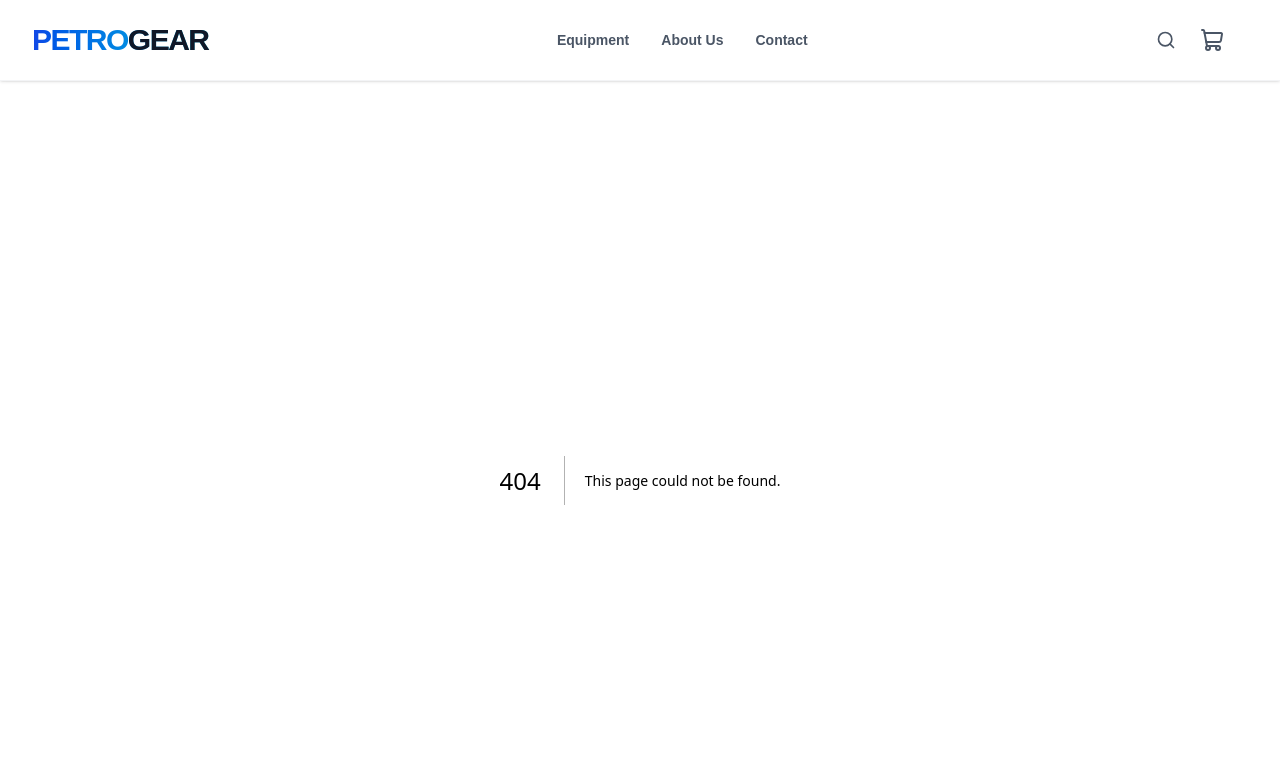
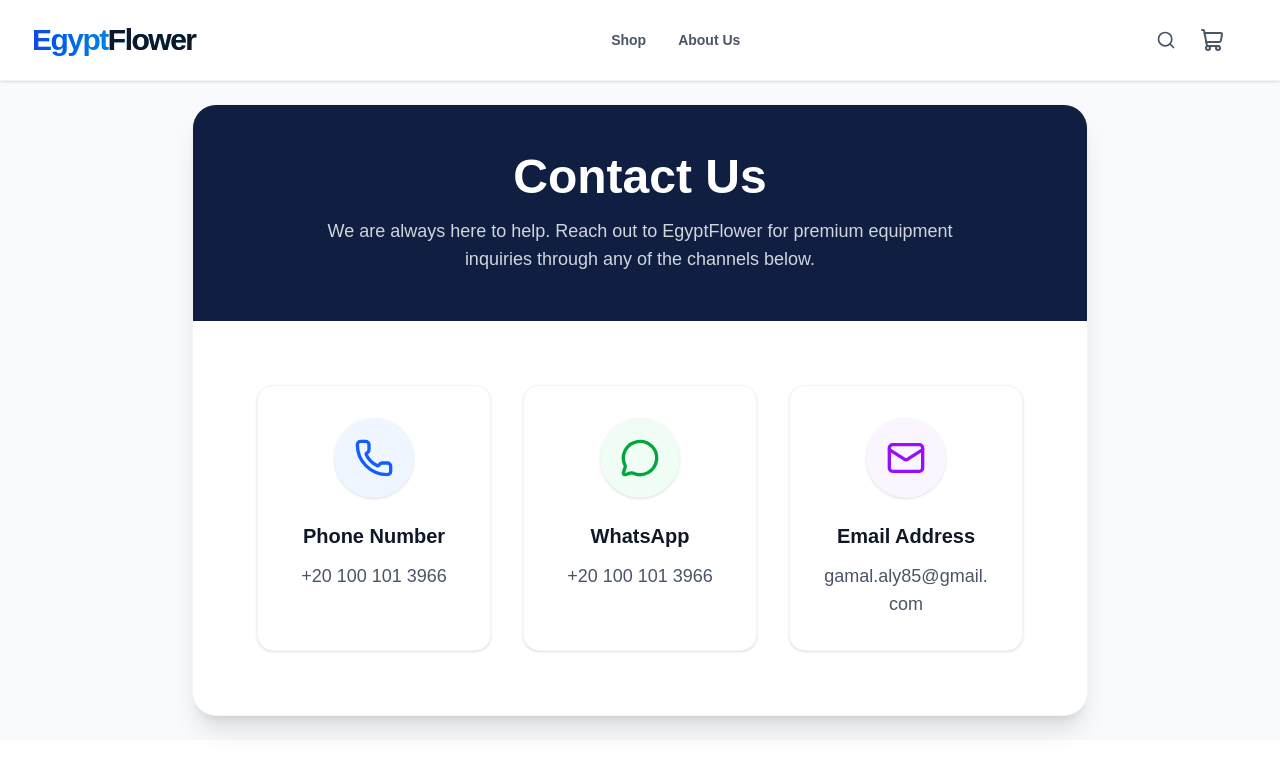
Before and after one commit to heshammera/egyptflower, a Next.js app: page /contact in a window 1280 px wide. Before the commit this address had no page. Shown: the top 778 px of the page. Built offline with nearby package versions, Linux system fonts and the light colour scheme.

Commit message:
Update branding to EgyptFlower, change Equipment to Shop, and add Contact page

```diff
--- /dev/null
+++ b/src/app/contact/page.tsx
@@ -0,0 +1,49 @@
+import { Phone, Mail, MessageCircle } from 'lucide-react'
+
+export default function ContactPage() {
+  return (
+    <div className="min-h-[80vh] bg-gray-50 flex flex-col items-center justify-center p-6">
+      <div className="max-w-4xl w-full bg-white rounded-3xl shadow-xl overflow-hidden border border-gray-100">
+        <div className="bg-slate-900 p-12 text-center relative overflow-hidden">
+          <div className="absolute top-0 left-0 w-full h-full bg-blue-600/10" />
+          <h1 className="text-4xl md:text-5xl font-black text-white mb-4 relative z-10">Contact Us</h1>
+          <p className="text-gray-300 text-lg relative z-10 max-w-2xl mx-auto">
+            We are always here to help. Reach out to EgyptFlower for premium equipment inquiries through any of the channels below.
+          </p>
+        </div>
+
+        <div className="p-8 md:p-16 grid grid-cols-1 md:grid-cols-3 gap-8">
+          <div className="flex flex-col items-center text-center p-8 bg-white rounded-2xl shadow-sm hover:shadow-xl transition-all duration-300 border border-gray-100 group">
+            <div className="w-20 h-20 bg-blue-50 group-hover:bg-blue-600 text-blue-600 group-hover:text-white transition-colors rounded-full flex items-center justify-center mb-6 shadow-sm">
+              <Phone className="w-10 h-10" />
+            </div>
+            <h3 className="text-xl font-black text-gray-900 mb-3">Phone Number</h3>
+            <a href="tel:+201001013966" className="text-gray-600 font-medium text-lg hover:text-blue-600 transition-colors">
+              +20 100 101 3966
+            </a>
+          </div>
+
+          <div className="flex flex-col items-center text-center p-8 bg-white rounded-2xl shadow-sm hover:shadow-xl transition-all duration-300 border border-gray-100 group">
+            <div className="w-20 h-20 bg-green-50 group-hover:bg-green-500 text-green-600 group-hover:text-white transition-colors rounded-full flex items-center justify-center mb-6 shadow-sm">
+              <MessageCircle className="w-10 h-10" />
+            </div>
+            <h3 className="text-xl font-black text-gray-900 mb-3">WhatsApp</h3>
+            <a href="https://wa.me/201001013966" target="_blank" rel="noopener noreferrer" className="text-gray-600 font-medium text-lg hover:text-green-600 transition-colors">
+              +20 100 101 3966
+            </a>
+          </div>
+
+          <div className="flex flex-col items-center text-center p-8 bg-white rounded-2xl shadow-sm hover:shadow-xl transition-all duration-300 border border-gray-100 group">
+            <div className="w-20 h-20 bg-purple-50 group-hover:bg-purple-600 text-purple-600 group-hover:text-white transition-colors rounded-full flex items-center justify-center mb-6 shadow-sm">
+              <Mail className="w-10 h-10" />
+            </div>
+            <h3 className="text-xl font-black text-gray-900 mb-3">Email Address</h3>
+            <a href="mailto:gamal.aly85@gmail.com" className="text-gray-600 font-medium text-lg hover:text-purple-600 transition-colors break-all">
+              gamal.aly85@gmail.com
+            </a>
+          </div>
+        </div>
+      </div>
+    </div>
+  )
+}
--- a/src/app/layout.tsx
+++ b/src/app/layout.tsx
@@ -8,8 +8,8 @@
 const inter = Inter({ subsets: ["latin"] });
 
 export const metadata: Metadata = {
-  title: "PetroGear | Global Petroleum Equipment",
-  description: "Buy and sell professional petroleum extraction equipment globally.",
+  title: "EgyptFlower | Premium Equipment",
+  description: "EgyptFlower - Your trusted supplier for premium equipment and machinery.",
 };
 
 export default function RootLayout({
--- a/src/components/Navbar.tsx
+++ b/src/components/Navbar.tsx
@@ -15,16 +15,15 @@
         <div className="flex justify-between items-center h-20">
           <div className="flex items-center">
             <Link href="/" className="flex items-center gap-2">
-              <span className="text-3xl font-black bg-gradient-to-r from-blue-700 to-cyan-500 bg-clip-text text-transparent uppercase tracking-tighter">
-                Petro<span className="text-gray-900">Gear</span>
+              <span className="text-3xl font-black bg-gradient-to-r from-blue-700 to-cyan-500 bg-clip-text text-transparent tracking-tighter">
+                Egypt<span className="text-gray-900">Flower</span>
               </span>
             </Link>
           </div>
 
           <div className="hidden md:flex items-center space-x-8">
-            <Link href="/products" className="text-sm font-semibold text-gray-600 hover:text-blue-600 transition-colors">Equipment</Link>
+            <Link href="/products" className="text-sm font-semibold text-gray-600 hover:text-blue-600 transition-colors">Shop</Link>
             <Link href="/about" className="text-sm font-semibold text-gray-600 hover:text-blue-600 transition-colors">About Us</Link>
-            <Link href="/contact" className="text-sm font-semibold text-gray-600 hover:text-blue-600 transition-colors">Contact</Link>
           </div>
 
           <div className="flex items-center space-x-5">
@@ -59,7 +58,7 @@
             onClick={() => setIsMobileMenuOpen(false)}
             className="text-base font-semibold text-gray-700 hover:text-blue-600 px-4 py-3 rounded-xl hover:bg-gray-50 transition-colors"
           >
-            Equipment
+            Shop
           </Link>
           <Link
             href="/about"
@@ -68,13 +67,6 @@
           >
             About Us
           </Link>
-          <Link
-            href="/contact"
-            onClick={() => setIsMobileMenuOpen(false)}
-            className="text-base font-semibold text-gray-700 hover:text-blue-600 px-4 py-3 rounded-xl hover:bg-gray-50 transition-colors"
-          >
-            Contact
-          </Link>
         </div>
       </div>
     </nav>
```
